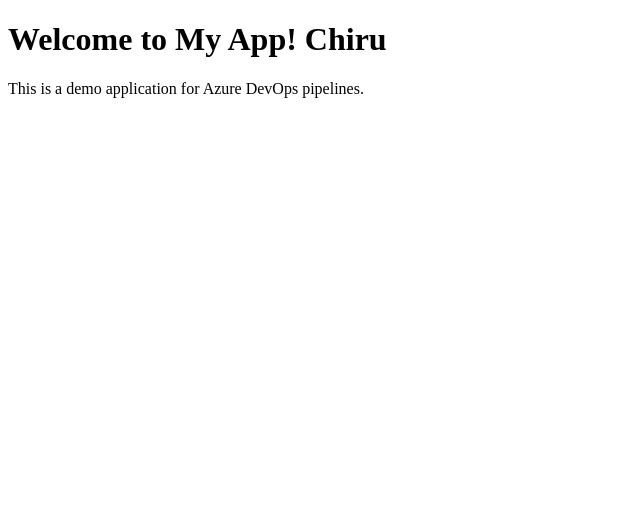
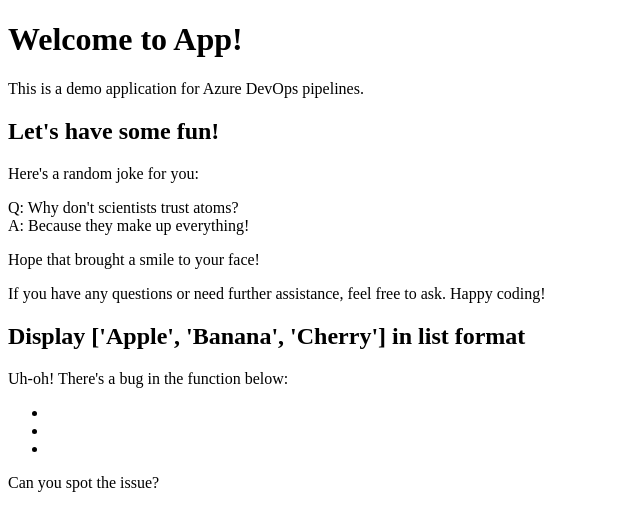
Before and after one commit to Chiranjeevi521/azure-reactjs-ci-demo, a React (Create React App) app: page / in a window 1280 px wide. Shown: the top 528 px of the page, without its empty margins (0-640 px from the left). Built offline with nearby package versions, Linux system fonts and the light colour scheme.

Commit message:
Added test data

```diff
--- a/src/App.js
+++ b/src/App.js
@@ -1,10 +1,34 @@
 import React from 'react';
 
 function App() {
+  const items = ['Apple', 'Banana', 'Cherry'];
   return (
     <div>
-      <h1>Welcome to My App! Chiru</h1>
+      <h1>Welcome to App!</h1>
       <p>This is a demo application for Azure DevOps pipelines.</p>
+      <div>
+        <h2>Let's have some fun!</h2>
+        <p>Here's a random joke for you:</p>
+        <p>
+          Q: Why don't scientists trust atoms?<br />
+          A: Because they make up everything!
+        </p>
+        <p>Hope that brought a smile to your face!</p>
+        <p>
+          If you have any questions or need further assistance, feel free to ask.
+          Happy coding!
+        </p>
+      </div>
+      <div>
+        <h2>Display ['Apple', 'Banana', 'Cherry'] in list format</h2>
+        <p>Uh-oh! There's a bug in the function below:</p>
+        <ul>
+          {items.map((item) => (
+            <li>{item.id}</li>
+          ))}
+        </ul>
+        <p>Can you spot the issue?</p>
+      </div>
     </div>
   );
 }
```
Also changed, not shown: azure-demo.yml (deleted, +0 -35 lines).
